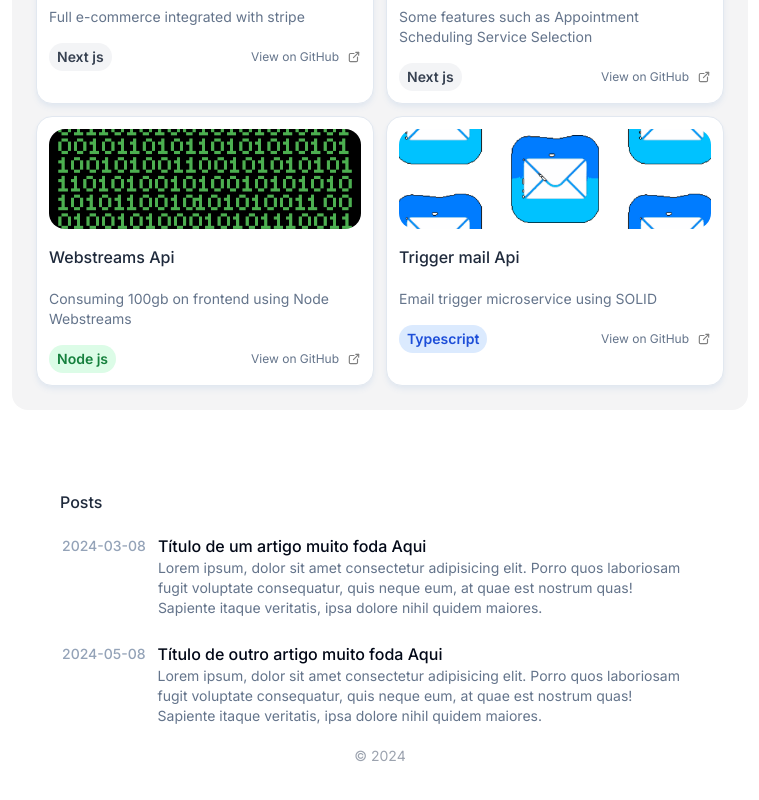
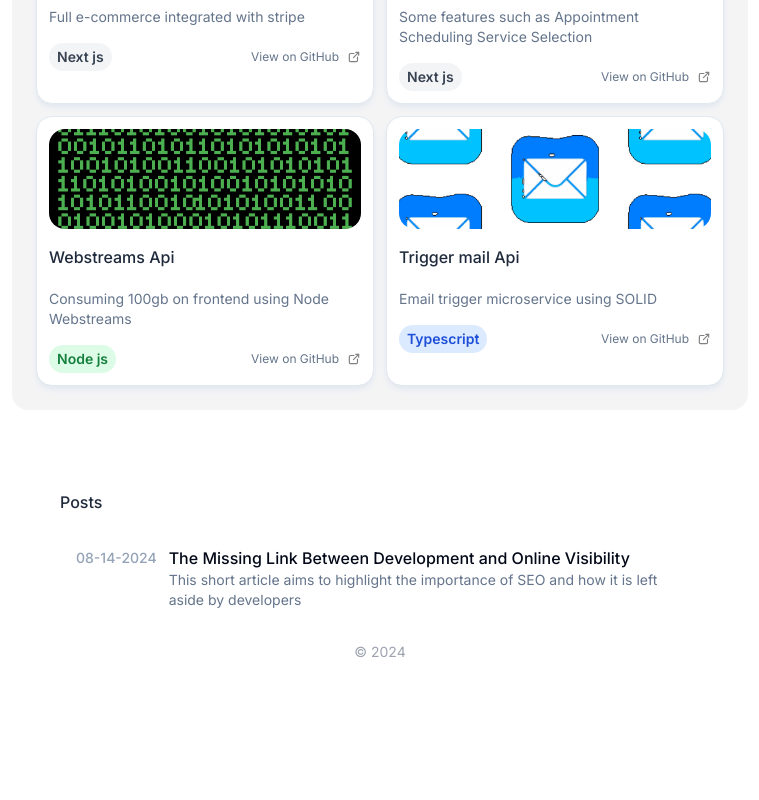
Before and after one commit to Pedrinvits/personal-portfolio, a Next.js app: page / in a window 1280 px wide. Shown: the part 765-1565 px from the top of the page, without its empty margins (260-1019 px from the left). After the commit the page ends 1523 px from the top, so only its background shows below. Built offline with nearby package versions, Linux system fonts and the light colour scheme.

Commit message:
feat : add posts

```diff
--- a/src/components/posts/index.tsx
+++ b/src/components/posts/index.tsx
@@ -1,26 +1,19 @@
+import Link from "next/link";
+
 const Posts = () => {
     return (
         <section className="max-w-2xl px-4 mt-20">
             <article className="flex flex-col gap-4">
                 <h3 className="font-medium text-slate-800">Posts</h3>
-                <a href="#" className="group inline-flex items-start gap-3 rounded-lg py-1 pl-0.5 pr-2 outline-none focus-visible:ring-2 focus-visible:ring-slate-500 focus-visible:ring-offset-2">
+                <Link href="https://medium.com/@pedromantovani26/the-missing-link-between-development-and-online-visibility-6f5441ca9480" className="group inline-flex items-start gap-3 rounded-lg p-4 outline-none focus-visible:ring-2 focus-visible:ring-slate-500 focus-visible:ring-offset-2 hover:shadow-md hover:shadow-slate-200">
                     <span className="mt-[2px] flex-shrink-0 text-sm font-medium text-slate-400">
-                    2024-03-08
+                    08-14-2024
                     </span>
                     <article>
-                        <h4 className="font-medium group-hover:underline group-hover:underline-offset-2">Título de um artigo muito foda Aqui</h4>
-                        <p className="text-sm text-slate-500">Lorem ipsum, dolor sit amet consectetur adipisicing elit. Porro quos laboriosam fugit voluptate consequatur, quis neque eum, at quae est nostrum quas! Sapiente itaque veritatis, ipsa dolore nihil quidem maiores.</p>
+                        <h4 className="font-medium group-hover:underline group-hover:underline-offset-2">The Missing Link Between Development and Online Visibility</h4>
+                        <p className="text-sm text-slate-500">This short article aims to highlight the importance of SEO and how it is left aside by developers</p>
                     </article>
-                </a>
-                <a href="#" className="group inline-flex items-start gap-3 rounded-lg py-1 pl-0.5 pr-2 outline-none focus-visible:ring-2 focus-visible:ring-slate-500 focus-visible:ring-offset-2">
-                    <span className="mt-[2px] flex-shrink-0 text-sm font-medium text-slate-400">
-                    2024-05-08
-                    </span>
-                    <article>
-                        <h4 className="font-medium group-hover:underline group-hover:underline-offset-2">Título de outro artigo muito foda Aqui</h4>
-                        <p className="text-sm text-slate-500">Lorem ipsum, dolor sit amet consectetur adipisicing elit. Porro quos laboriosam fugit voluptate consequatur, quis neque eum, at quae est nostrum quas! Sapiente itaque veritatis, ipsa dolore nihil quidem maiores.</p>
-                    </article>
-                </a>
+                </Link>
             </article>
         </section>
      );
```
